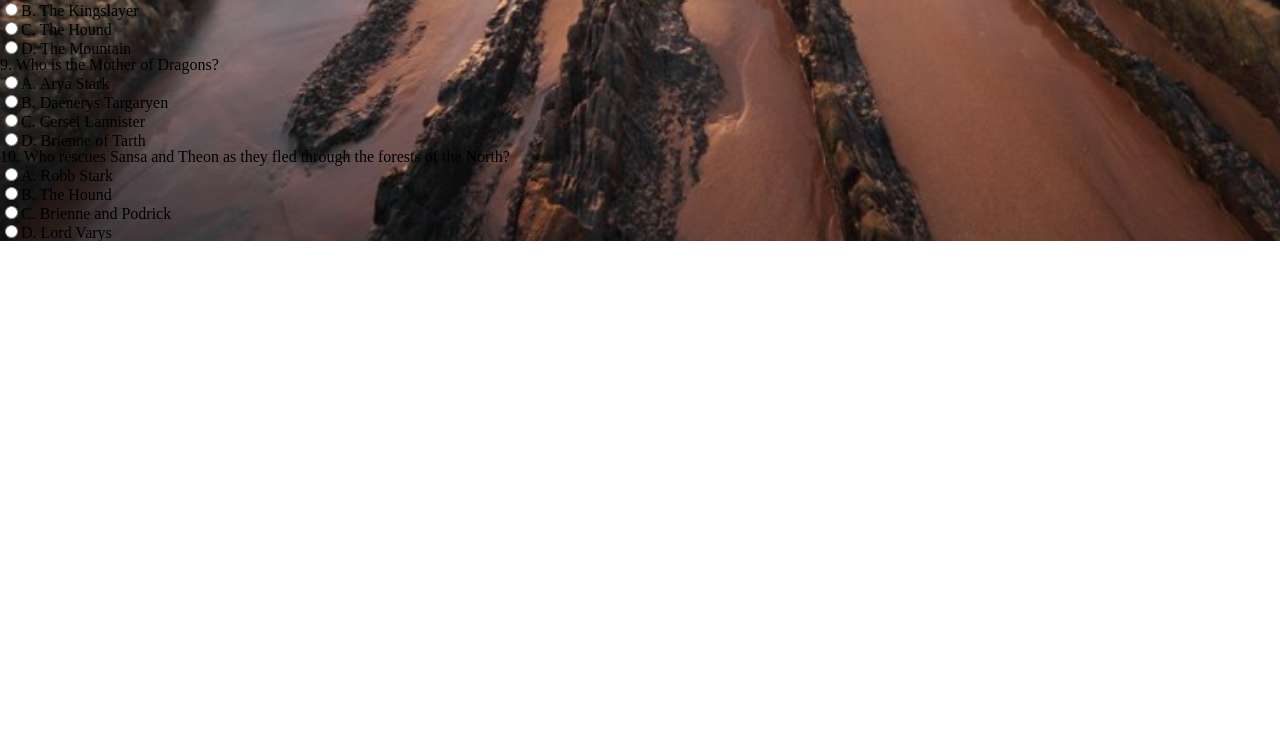
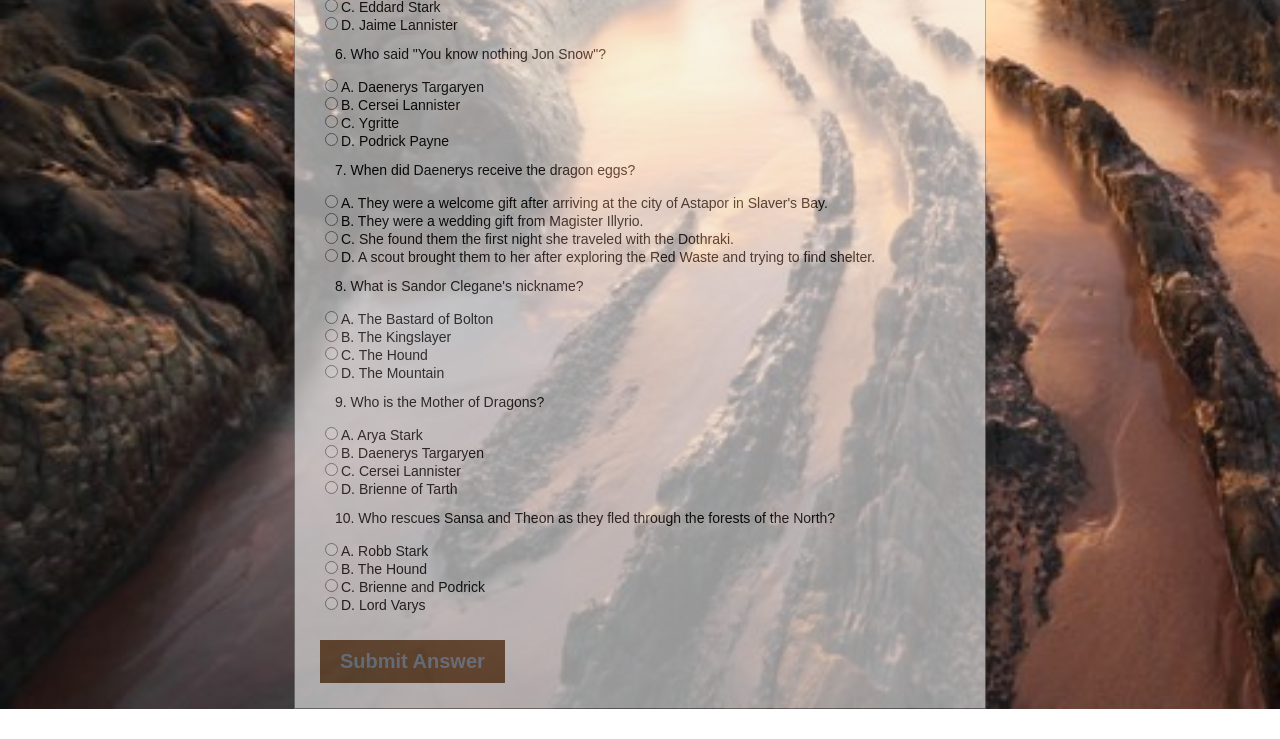
Before and after one commit to Jqbluew/TriviaGame, a plain HTML site: page index.html in a window 1280 px wide. Shown: the part 695-1434 px from the top of the page. Before the commit the page ends 936 px from the top, so only its background shows below. Drawn offline with Linux system fonts and the light colour scheme.

Commit message:
finished css

```diff
--- a/assets/css/style.css
+++ b/assets/css/style.css
@@ -2,4 +2,47 @@
     background-image: url("../images/background2.jpg");
     background-repeat: no-repeat;
     background-size: cover;
- }
+}
+
+body {
+    font-size:14px;
+    font-family: "Arial", "sans-serif", "Times New Roman";
+    color: #80000;
+}
+
+section {
+    width: 50%;
+    background-color: #f5f5f5;
+    opacity: 0.6;
+    border:1px solid grey;
+    margin: 30px auto;
+    padding: 25px;
+    min-height: 400px;
+}
+
+header {
+    text-align: center;
+    font-size: 30px;
+    padding-top: 30px;
+    display: block;
+}
+
+header h1 {
+    margin:0;
+    padding:0;
+    opacity: .6;
+}
+
+input[type="submit"] {
+    border:0;
+    padding: 10px 20px;
+    cursor: pointer;
+    font-size: 20px;
+    font-weight: bold;
+    color: #778899;
+    background-color: #654321;
+}
+
+h3{
+    padding:15px;
+}
--- a/index.html
+++ b/index.html
@@ -9,7 +9,7 @@
 <body>
 	<div id="container">
 		<header>
-			<h1>Game of Thrones Quiz</h1>
+			<h1><img src="assets/images/gotlogo.jpg"></h1>
 		</header>
 		<section>
 			<div id="results"></div>
@@ -73,6 +73,8 @@
 				<input type="radio" name="q10" value="b" id="q10a">B. The Hound<br>
 				<input type="radio" name="q10" value="c" id="q10a">C. Brienne and Podrick<br>
 				<input type="radio" name="q10" value="d" id="q10a">D. Lord Varys<br>
+				<br><br>
+				<input type="submit" value="Submit Answer">
 			</form>
 		</section>
 	</div>
```
Also changed, not shown: assets/images/gotlogo.jpeg (added), assets/images/gotlogo.jpg (added).
